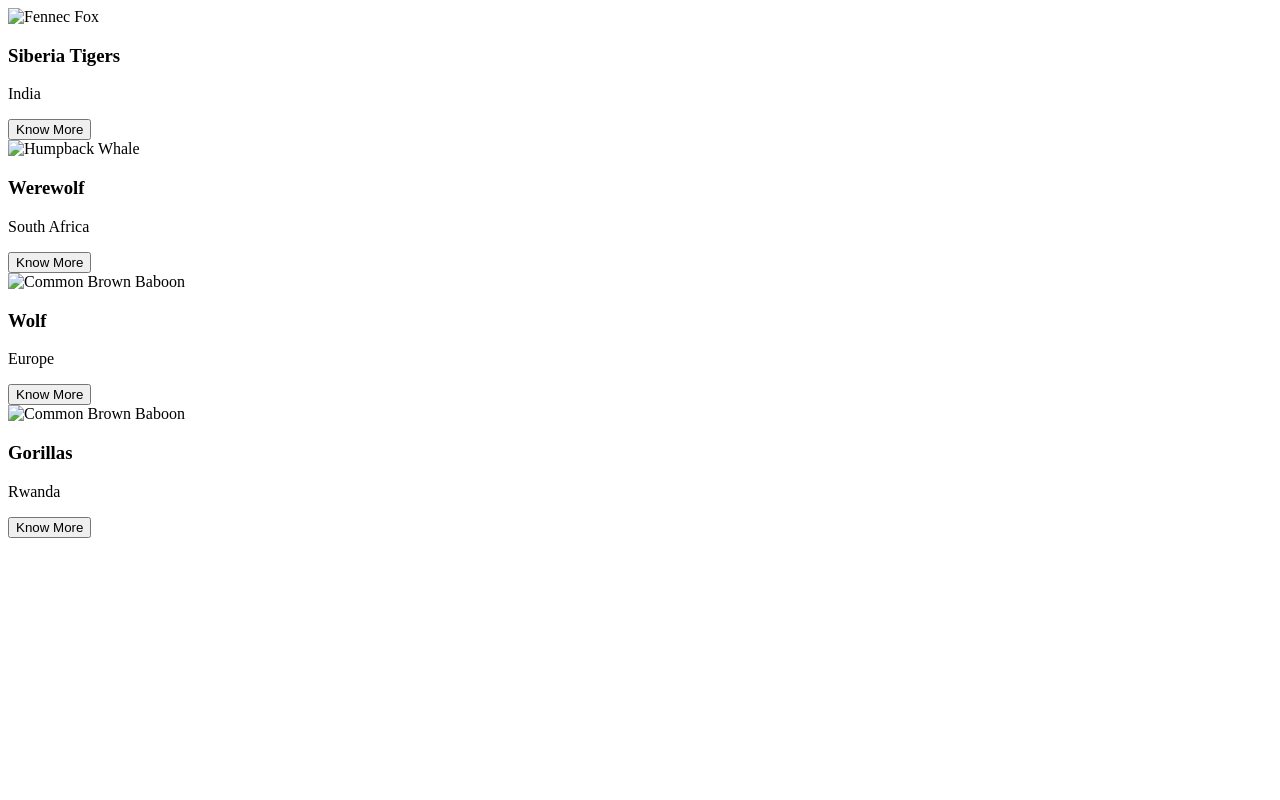
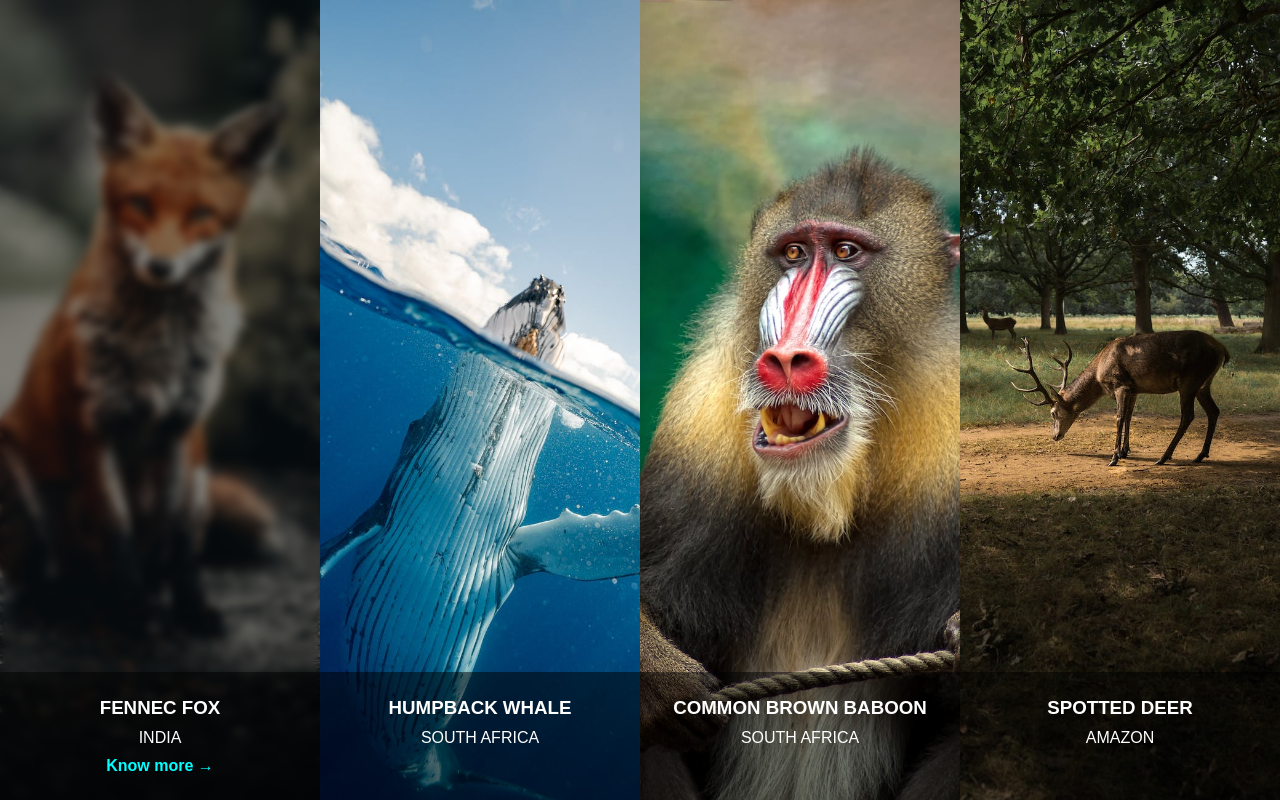
Before and after one commit to BugingoBlaise/PhotoGallery, a plain HTML site: page index.html in a window 1280 px wide. Drawn offline with Linux system fonts and the light colour scheme.

Commit message:
gallery up and running

```diff
--- a/index.html
+++ b/index.html
@@ -3,46 +3,49 @@
   <head>
     <meta charset="UTF-8" />
     <meta name="viewport" content="width=device-width, initial-scale=1.0" />
-    <title>Responsive Gallery</title>
-    <link rel="stylesheet" href="styles.css" />
+    <title>Photo Gallery</title>
+    <link rel="stylesheet" href="style.css" />
   </head>
-
   <body>
     <div class="gallery">
-      <div class="gallery-item">
-        <img src="./images/tiger.jpg" alt="Fennec Fox" />
-        <div class="info">
-          <h3>Siberia Tigers</h3>
+      <div class="gallery-item" style="background-image: url('./imgs/fox.jpg')">
+        <div class="details">
+          <h3>Fennec Fox</h3>
           <p>India</p>
-          <button class="hidden">Know More</button>
+          <a href="#">Know more →</a>
         </div>
       </div>
-      <div class="gallery-item">
-        <img src="./images/wolf.jpg" alt="Humpback Whale" />
-        <div class="info">
-          <h3>Werewolf</h3>
+      <div
+        class="gallery-item"
+        style="background-image: url('./imgs/whale.jpg')"
+      >
+        <div class="details">
+          <h3>Humpback Whale</h3>
           <p>South Africa</p>
-          <button class="hidden">Know More</button>
+          <a href="#">Know more →</a>
         </div>
       </div>
-      <div class="gallery-item">
-        <img src="./images/wolfie.jpg" alt="Common Brown Baboon" />
-        <div class="info">
-          <h3>Wolf</h3>
-          <p>Europe</p>
-          <button class="hidden">Know More</button>
+      <div
+        class="gallery-item"
+        style="background-image: url('./imgs/baboon.jpg')"
+      >
+        <div class="details">
+          <h3>Common Brown Baboon</h3>
+          <p>South Africa</p>
+          <a href="#">Know more →</a>
         </div>
       </div>
-      <div class="gallery-item">
-        <img src="./images/Gorilla.jpg" alt="Common Brown Baboon" />
-        <div class="info">
-          <h3>Gorillas</h3>
-          <p>Rwanda</p>
-          <button class="hidden">Know More</button>
+      <div
+        class="gallery-item"
+        style="background-image: url('./imgs/deer.jpg')"
+      >
+        <div class="details">
+          <h3>Spotted Deer</h3>
+          <p>Amazon</p>
+          <a href="#">Know more →</a>
         </div>
       </div>
     </div>
-
     <script src="script.js"></script>
   </body>
 </html>
--- a/script.js
+++ b/script.js
@@ -0,0 +1,15 @@
+// script.js
+
+document.addEventListener("DOMContentLoaded", function () {
+  const galleryItems = document.querySelectorAll(".gallery-item");
+
+  galleryItems.forEach((item) => {
+    item.addEventListener("click", function () {
+      const title = this.querySelector("P").textContent;
+      //   alert("You clicked on " + title);
+      // Here you can add functionality to open a full-size image in a modal
+    });
+  });
+});
+
+document.onmouseover("DOMContentLoaded", function () {});
--- a/style.css
+++ b/style.css
@@ -0,0 +1,91 @@
+/* styles.css */
+
+body,
+html {
+  margin: 0;
+  padding: 0;
+  height: 100%;
+  font-family: Arial, sans-serif;
+}
+
+.gallery {
+  display: flex;
+  height: 100vh; /* Full viewport height */
+}
+
+.gallery-item {
+  flex: 1; /* Each item takes an equal share of the available width */
+  position: relative;
+  background-size: cover;
+  background-position: center;
+  overflow: hidden;
+  display: flex;
+  align-items: flex-end; /* Align text to the bottom */
+  justify-content: center; /* Center horizontally */
+}
+
+.gallery-item::before {
+  content: "";
+  position: absolute;
+  top: 0;
+  left: 0;
+  width: 100%;
+  height: 100%;
+  background: rgba(0, 0, 0, 0.5); /* Dark overlay */
+  transition: backdrop-filter 0.3s, opacity 0.3s;
+  opacity: 0;
+  backdrop-filter: blur(0);
+  z-index: 1; /* Ensure it covers the background image */
+}
+
+.gallery-item:hover::before {
+  opacity: 1;
+  backdrop-filter: blur(4px); /* Apply dark blur effect on hover */
+}
+
+.gallery-item .details {
+  position: absolute;
+  bottom: 0;
+  z-index: 2; /* Ensure the text is above the blur effect */
+  background: rgba(0, 0, 0, 0.5); /* Semi-transparent background */
+  color: white;
+  text-align: center;
+  padding: 20px;
+  width: 100%; /* Full width */
+  transition: transform 0.3s, opacity 0.3s;
+  transform: translateY(0); /* Initially visible */
+  opacity: 1; /* Initially visible */
+}
+
+.gallery-item:hover .details {
+  transform: translateY(0); /* Ensure it remains in place on hover */
+  opacity: 1;
+}
+
+.details h3,
+.details p {
+  margin: 0;
+  padding: 5px 0;
+  text-transform: uppercase;
+}
+
+.details a {
+  margin: 0;
+  padding: 5px 0;
+  color: #00ffff; /* Cyan link color */
+  text-decoration: none;
+  font-weight: bold;
+  display: block; /* Ensure it takes up space */
+  opacity: 0; /* Initially hidden */
+  transform: translateY(20px); /* Start below */
+  transition: transform 0.3s, opacity 0.3s; /* Smooth transition */
+}
+
+.details a:hover {
+  text-decoration: underline;
+}
+
+.gallery-item:hover .details a {
+  opacity: 1; /* Become visible on hover */
+  transform: translateY(0); /* Slide up on hover */
+}
```
Also changed, not shown: imgs/baboon.jpg (renamed from imgs/chimpanzee.jpg), imgs/deer.jpg (renamed from imgs/antler.jpg), imgs/whale.jpg (renamed from imgs/shark.jpg).
